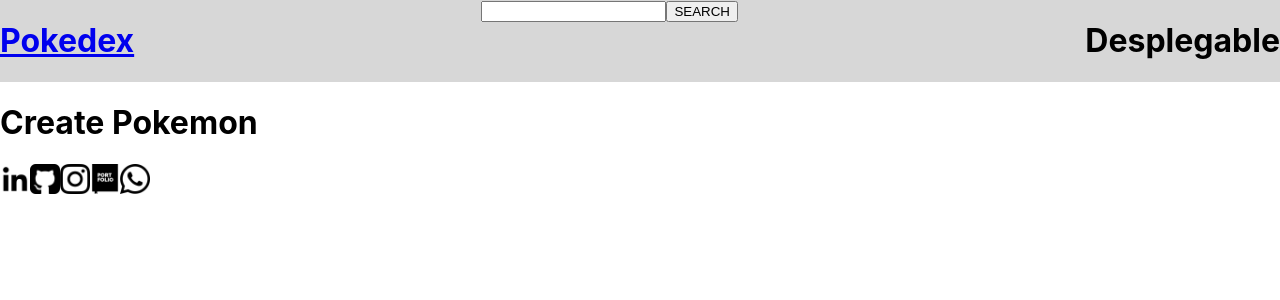
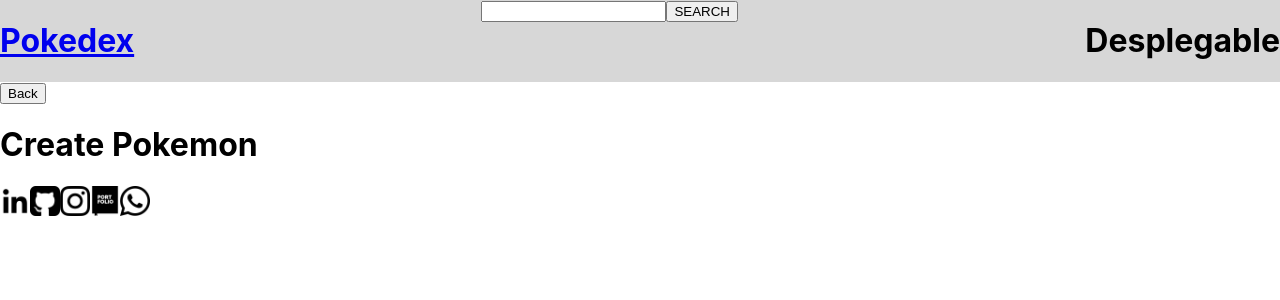
Before and after one commit to SantiRosso/PI-Pokemon, a React (Create React App) app in the folder client/: page /create-pokemon in a window 1280 px wide. Shown: the top 300 px of the page. Built offline with nearby package versions, Linux system fonts and the light colour scheme.

Commit message:
botón back agregado en los componentes y arreglos

```diff
--- a/client/src/components/About/About.jsx
+++ b/client/src/components/About/About.jsx
@@ -1,11 +1,19 @@
+import { useNavigate } from "react-router-dom"
 //components
 import NavBar from "../NavBar/NavBar"
 import Footer from "../Footer/Footer"
 
 const About = () => {
+    const navigate = useNavigate()
+
+    const handleClickBack = () => {
+        navigate("/home")
+    }
+
     return(
         <div>
             <NavBar/>
+            <button onClick={handleClickBack}>Back</button>
             <h1>About</h1>
             <Footer/>
         </div>
--- a/client/src/components/CreatePokemon/CreatePokemon.jsx
+++ b/client/src/components/CreatePokemon/CreatePokemon.jsx
@@ -1,11 +1,19 @@
+import { useNavigate } from "react-router-dom";
 //components
 import Footer from "../Footer/Footer";
 import NavBar from "../NavBar/NavBar";
 
 const CreatePokemon = () => {
+    const navigate = useNavigate()
+
+    const handleClickBack = () => {
+        navigate("/home")
+    }
+
     return(
         <div>
             <NavBar/>
+            <button onClick={handleClickBack}>Back</button>
             <h1>Create Pokemon</h1>
             <Footer/>
         </div>
--- a/client/src/components/Foro/Foro.jsx
+++ b/client/src/components/Foro/Foro.jsx
@@ -1,11 +1,19 @@
+import {useNavigate } from "react-router-dom"
 //components
 import Footer from "../Footer/Footer";
 import NavBar from "../NavBar/NavBar"
 
 const Foro = () => {
+    const navigate = useNavigate()
+
+    const handleClickBack = () => {
+        navigate("/home")
+    }
+
     return(
         <div>
             <NavBar/>
+            <button onClick={handleClickBack}>Back</button>
             <h1>Foro</h1>
             <Footer/>
         </div>
--- a/client/src/components/Pokemons/Pokemons.jsx
+++ b/client/src/components/Pokemons/Pokemons.jsx
@@ -1,6 +1,7 @@
 import { useEffect } from "react";
 import { useDispatch, useSelector } from "react-redux";
 import { getAllPokemons } from "../../redux/actions";
+import { useNavigate } from "react-router-dom";
 //components
 import NavBar from "../NavBar/NavBar";
 import Card from "../Card/Card"
@@ -9,15 +10,21 @@
 const Pokemons = () => {
     const dispatch = useDispatch()
     const pokemons = useSelector((state) => state.pokemons)
+    const navigate = useNavigate()
 
     useEffect(()=>{
         if(!pokemons.length)
         dispatch(getAllPokemons())
     },[dispatch])
 
+    const handleClickBack = () => {
+        navigate("/home");
+    }
+
     return(
         <div>
             <NavBar/>
+            <button onClick={handleClickBack}>Back</button>
             <h1>Pokemons</h1>
             {
                 pokemons?.map((e, i) => {
--- a/client/src/components/Profile/Profile.jsx
+++ b/client/src/components/Profile/Profile.jsx
@@ -1,11 +1,19 @@
+import { useNavigate } from "react-router-dom";
 //components
 import Footer from "../Footer/Footer";
 import NavBar from "../NavBar/NavBar";
 
 const Profile = () => {
+    const navigate = useNavigate()
+
+    const handleClickBack = () => {
+        navigate("/home")
+    }
+
     return(
         <div>
             <NavBar/>
+            <button onClick={handleClickBack}>Back</button>
             <h1>Profile</h1>
             <Footer/>
         </div>
--- a/client/src/components/SearchBar/SearchBar.jsx
+++ b/client/src/components/SearchBar/SearchBar.jsx
@@ -1,19 +1,21 @@
 import { useState } from "react";
 import { useDispatch } from "react-redux";
 import { getPokemonByName } from "../../redux/actions";
+import { useNavigate } from "react-router-dom"
 
 const SearchBar = () => {
 
     const [name, setName] = useState()
     const dispatch = useDispatch();
+    const navigate = useNavigate()
 
     const handleChange = (e) => {
         setName(e.target.value)
     }
 
     const handleClick = (e) => {
-        console.log(name)
-        dispatch(getPokemonByName(name))
+        dispatch(getPokemonByName(name.toLowerCase()))
+        navigate("/pokemons")
     }
 
     return(
```
